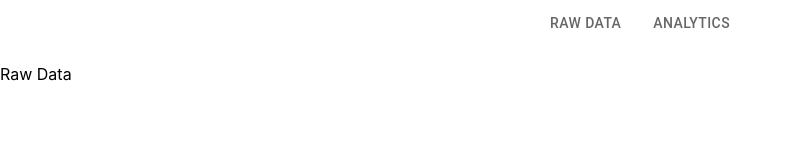
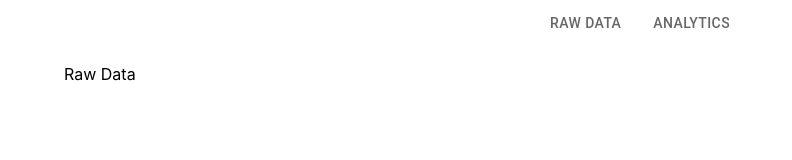
Before and after one commit to paveldarii/CensusAnalyser, a React (Create React App) app: page / in a window 1280 px wide. Shown: the top 160 px of the page, without its empty margins (0-792 px from the left). Built offline with nearby package versions, Linux system fonts and the light colour scheme.

Commit message:
adding pages container

```diff
--- a/src/Components/Nav/index.js
+++ b/src/Components/Nav/index.js
@@ -1,14 +1,18 @@
 import React, { useEffect } from "react";
 import { Tabs, Tab } from "@mui/material";
 
-function Nav({ pages, setCurrentPage, currentPage, ...props }) {
+function Nav({ pages, setCurrentPage, currentPage }) {
   useEffect(() => {
     document.title = currentPage.name;
   }, [currentPage]);
   return (
-    <Tabs centered>
+    <Tabs value={currentPage} centered>
       {pages.map((page) => (
-        <Tab onClick={() => setCurrentPage(page)} label={page.name} />
+        <Tab
+          onClick={() => setCurrentPage(page)}
+          label={page.name}
+          key={page.name}
+        />
       ))}
     </Tabs>
   );
--- a/src/Components/PageContent/index.js
+++ b/src/Components/PageContent/index.js
@@ -1,7 +1,8 @@
 import React from "react";
+import { Container } from "@mui/material";
 
 const PageContent = (props) => {
-  return <div>{props.children}</div>;
+  return <Container maxWidth="lg">{props.children}</Container>;
 };
 
 export default PageContent;
```
